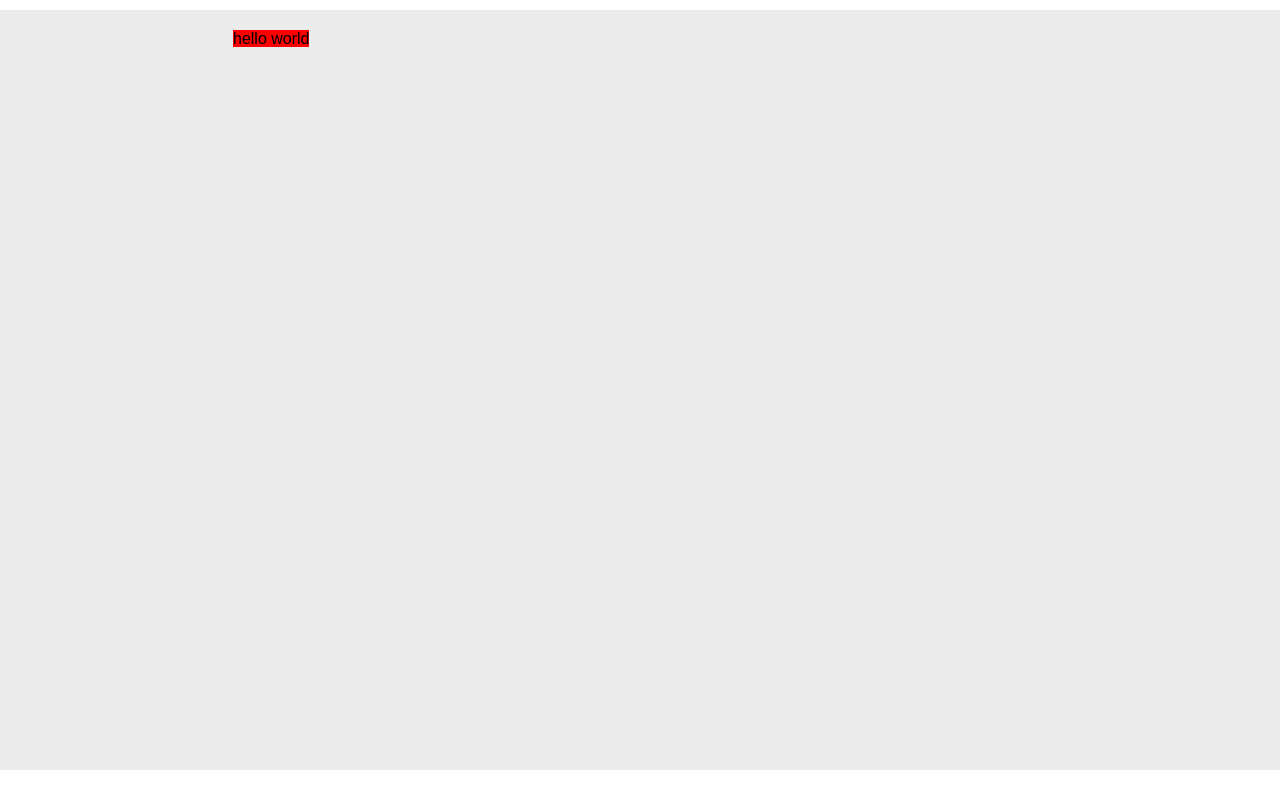
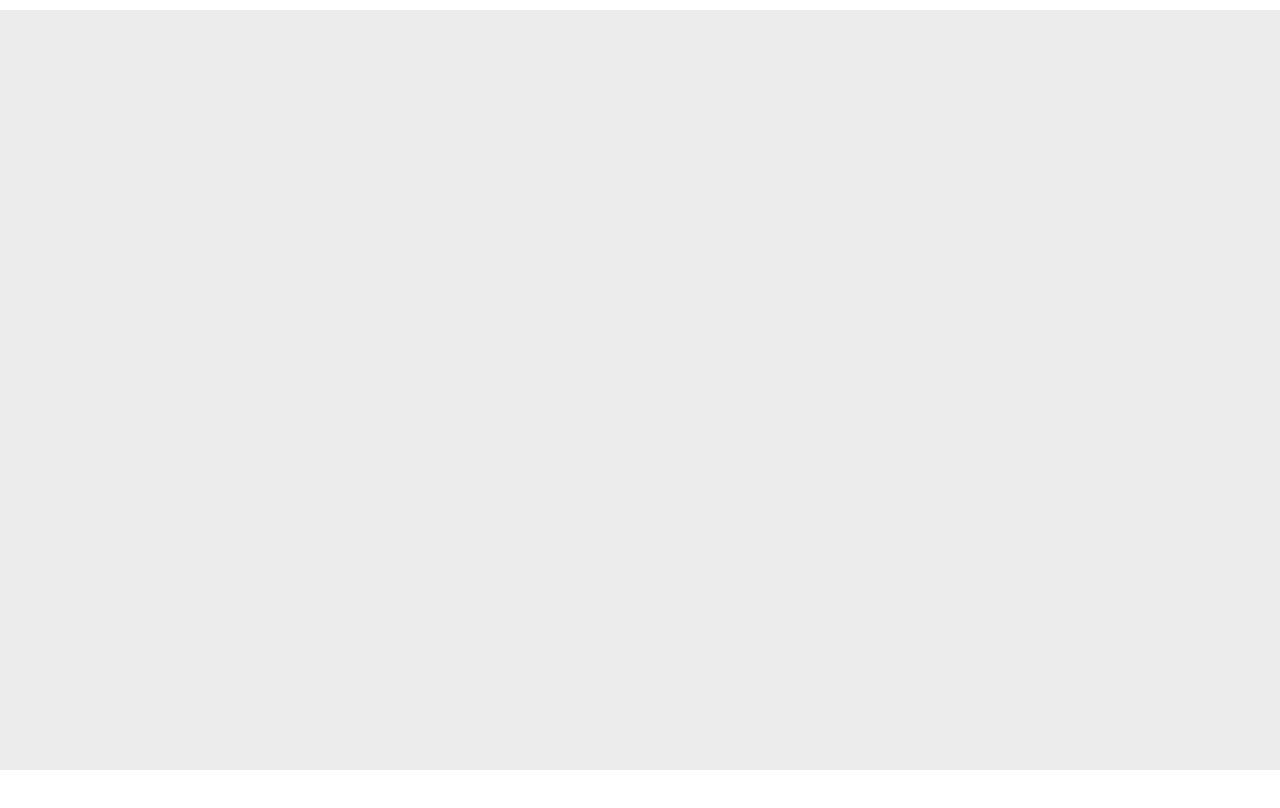
Before and after one commit to diaotai/barrage, a React (Create React App) app: page / in a window 1280 px wide. Built offline with nearby package versions, Linux system fonts and the light colour scheme.

Commit message:
使用react-remote来完成动画，并将内容单独独立成组件

```diff
--- a/package.json
+++ b/package.json
@@ -5,7 +5,9 @@
   "dependencies": {
     "react": "^15.6.1",
     "react-dom": "^15.6.1",
-    "react-scripts": "1.0.10"
+    "react-scripts": "1.0.10",
+    "react-smooth": "^0.3.0",
+    "react-transition-group": "^1.2.0"
   },
   "scripts": {
     "start": "react-scripts start",
--- a/src/App.css
+++ b/src/App.css
@@ -20,12 +20,13 @@
 .barr {
   width: auto;
   position: relative;
-  animation:rtl 8s linear 2s infinite;;
+  /*animation:rtl 8s linear 2s infinite;;
+  */
 }
 
 
 @keyframes rtl {
-from   {background:red; left:800px; top:0px;}
+from   {background:red; left:60%; top:0px;}
 
-to {background:red; left:-900px; top:0px;}
+to {background:red; left:-60%; top:0px;}
 }
--- a/src/App.js
+++ b/src/App.js
@@ -1,5 +1,7 @@
 import React, { Component } from 'react';
-import logo from './logo.svg';
+import { CSSTransitionGroup } from 'react-transition-group';
+import  Animate from 'react-smooth';
+import Content from './content';
 import './App.css';
 
 class App extends Component {
@@ -7,7 +9,7 @@ class App extends Component {
     return (
       <div className="App">
         <div className="App-header">
-          <span className="barr">hello world</span>
+          <Content from="60%" to="-60%" duration="7500"  content="Hello world"/>
         </div>
       </div>
     );
--- /dev/null
+++ b/src/content.js
@@ -0,0 +1,18 @@
+import React, { Component } from 'react';
+import  Animate from 'react-smooth';
+
+
+class Content extends Component {
+  render() {
+    const { from, to, duration, content } = this.props;
+    return (
+      <div>
+        <Animate from={from} to={to} attributeName="left" duration={duration} easing="linear">
+          <span className="barr">{content}</span>
+        </Animate>
+      </div>
+    );
+  }
+}
+
+export default Content;
```
Also changed, not shown: 1 other file (tests, documents, lock files or other folders).
